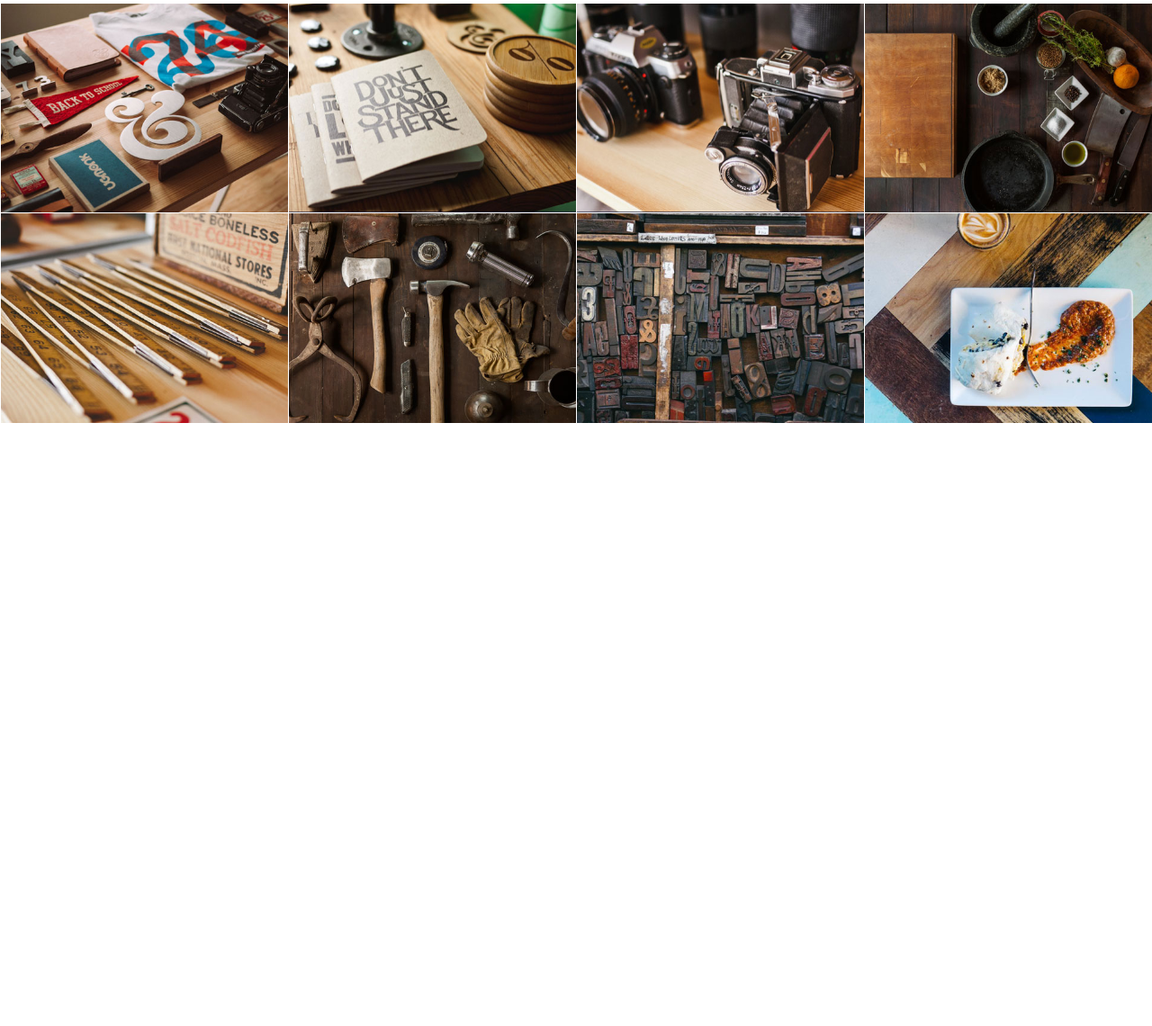
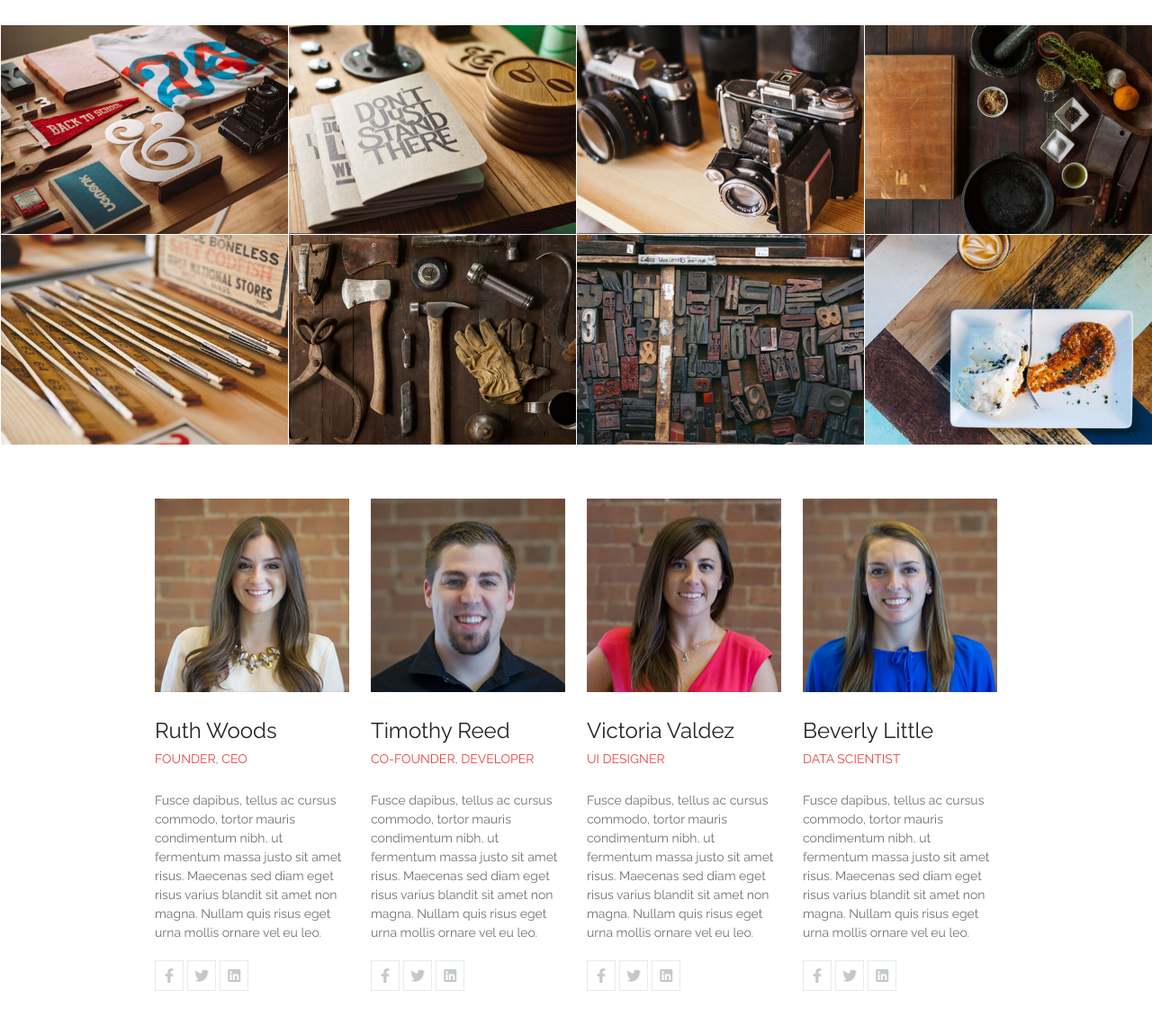
Before and after one commit to Sazzad-Saju/Job-Task-1-Designing, a plain HTML site: page index.html in a window 1280 px wide. Shown: the part 1312-2452 px from the top of the page at 90% size. Before the commit the page ends 1830 px from the top, so only its background shows below. Drawn offline with nearby package versions, Linux system fonts and the light colour scheme.

Commit message:
ADD: TeamSection Done

```diff
--- a/css/main.css
+++ b/css/main.css
@@ -116,11 +116,15 @@ nav hr {
     text-transform: uppercase;
 }
 
-.featureSec div div small {
+
+/* .featureSec div div small {
     color: #6c7279;
     font-size: 12px;
     font-family: 'Raleway';
-}
+} */
+
+
+/* replaced with description */
 
 
 /* work section design */
@@ -134,7 +138,7 @@ nav hr {
 .work-sec img {
     padding: 0.5px;
     opacity: 1;
-    backface-visibility: hidden;
+    /* backface-visibility: hidden; */
     transition: .5s ease;
 }
 
@@ -178,3 +182,61 @@ nav hr {
     font-weight: bold;
     margin-bottom: 5px;
 }
+
+
+/* team section */
+
+
+/* similar to futureSec */
+
+.teamSection {
+    margin-top: 60px;
+    margin-bottom: 60px;
+    margin-left: auto;
+    margin-right: auto;
+    /* display: flex; */
+    width: 75%;
+    justify-content: center;
+}
+
+.teamSection .fullname {
+    font-size: 24px;
+    font-family: 'Raleway';
+    font-weight: 500;
+    margin-top: 25px;
+    margin-bottom: 0px;
+}
+
+.title-sec {
+    color: #e84545;
+    font-size: 14px;
+    font-family: 'Raleway';
+    text-transform: uppercase;
+}
+
+.teamSection div div .description {
+    margin-top: 25px;
+}
+
+.description {
+    display: block;
+    color: #6c7279;
+    font-size: 14px;
+    font-family: 'Raleway';
+}
+
+.social-links {
+    margin-top: 25px;
+    color: #c5c9cc;
+}
+
+.social-links small i {
+    text-align: center;
+    width: 30px;
+}
+
+.social-links small {
+    font-size: 16px;
+    border: 1px solid #e7ebed;
+    padding: 5px 0 5px 0;
+}
--- a/index.html
+++ b/index.html
@@ -10,6 +10,8 @@
     <!-- font -->
     <link href='https://fonts.googleapis.com/css?family=Open Sans' rel='stylesheet'>
     <link href='https://fonts.googleapis.com/css?family=Raleway' rel='stylesheet'>
+    <!-- fontawesome -->
+    <link rel="stylesheet" href="https://cdnjs.cloudflare.com/ajax/libs/font-awesome/6.2.1/css/all.min.css" rel="stylesheet">
     <link rel="stylesheet" href="css/main.css">
     <link rel="shortcut icon" href="#">
 </head>
@@ -46,17 +48,17 @@
             <div class="col">
                 <img src="/img/icon1.png" alt="">
                 <strong>Easily Customised</strong>
-                <small>Cras justo odio, dapibus ac facilisis in, egestas eget quam. Nullam quis risus eget urna mollis ornare vel eu leo. Donec ullamcorper nulla non metus auctor fringilla.</small>
+                <small class="description">Cras justo odio, dapibus ac facilisis in, egestas eget quam. Nullam quis risus eget urna mollis ornare vel eu leo. Donec ullamcorper nulla non metus auctor fringilla.</small>
             </div>
             <div class="col">
                 <img src="/img/icon2.png" alt="">
                 <strong>Responsive Ready</strong>
-                <small>Cras justo odio, dapibus ac facilisis in, egestas eget quam. Nullam quis risus eget urna mollis ornare vel eu leo. Donec ullamcorper nulla non metus auctor fringilla.</small>
+                <small class="description">Cras justo odio, dapibus ac facilisis in, egestas eget quam. Nullam quis risus eget urna mollis ornare vel eu leo. Donec ullamcorper nulla non metus auctor fringilla.</small>
             </div>
             <div class="col">
                 <img src="/img/icon3.png" alt="">
                 <strong>Modern Design</strong>
-                <small>Cras justo odio, dapibus ac facilisis in, egestas eget quam. Nullam quis risus eget urna mollis ornare vel eu leo. Donec ullamcorper nulla non metus auctor fringilla.</small>
+                <small class="description">Cras justo odio, dapibus ac facilisis in, egestas eget quam. Nullam quis risus eget urna mollis ornare vel eu leo. Donec ullamcorper nulla non metus auctor fringilla.</small>
             </div>
         </div>
         <br><br><br>
@@ -64,17 +66,17 @@
             <div class="col">
                 <img src="/img/icon4.png" alt="">
                 <strong>Clean Code</strong>
-                <small>Cras justo odio, dapibus ac facilisis in, egestas eget quam. Nullam quis risus eget urna mollis ornare vel eu leo. Donec ullamcorper nulla non metus auctor fringilla.</small>
+                <small class="description">Cras justo odio, dapibus ac facilisis in, egestas eget quam. Nullam quis risus eget urna mollis ornare vel eu leo. Donec ullamcorper nulla non metus auctor fringilla.</small>
             </div>
             <div class="col">
                 <img src="/img/icon5.png" alt="">
                 <strong>Ready to Ship</strong>
-                <small>Cras justo odio, dapibus ac facilisis in, egestas eget quam. Nullam quis risus eget urna mollis ornare vel eu leo. Donec ullamcorper nulla non metus auctor fringilla.</small>
+                <small class="description">Cras justo odio, dapibus ac facilisis in, egestas eget quam. Nullam quis risus eget urna mollis ornare vel eu leo. Donec ullamcorper nulla non metus auctor fringilla.</small>
             </div>
             <div class="col">
                 <img src="/img/icon6.png" alt="">
                 <strong>Download for Free</strong>
-                <small>Cras justo odio, dapibus ac facilisis in, egestas eget quam. Nullam quis risus eget urna mollis ornare vel eu leo. Donec ullamcorper nulla non metus auctor fringilla.</small>
+                <small class="description">Cras justo odio, dapibus ac facilisis in, egestas eget quam. Nullam quis risus eget urna mollis ornare vel eu leo. Donec ullamcorper nulla non metus auctor fringilla.</small>
             </div>
         </div>
     </div>
@@ -157,6 +159,62 @@
             </div>
         </div>
     </div>
+    <div class="container teamSection">
+        <div class="row">
+            <div class="col-md-3">
+                <img src="/img/team 1.png" class="img-fluid" alt="">
+                <p class="fullname">Ruth Woods</p>
+                <small class="title-sec">Founder, CEO</small>
+                <small class="description">
+                    Fusce dapibus, tellus ac cursus commodo, tortor mauris condimentum nibh, ut fermentum massa justo sit amet risus. Maecenas sed diam eget risus varius blandit sit amet non magna. Nullam quis risus eget urna mollis ornare vel eu leo.
+                </small>
+                <div class="social-links">
+                    <small><i class="fa-brands fa-facebook-f"></i></small>
+                    <small><i class="fa-brands fa-twitter"></i></small>
+                    <small><i class="fa-brands fa-linkedin"></i></small>
+                </div>
+            </div>
+            <div class="col-md-3">
+                <img src="/img/team 2.png" class="img-fluid" alt="">
+                <p class="fullname">Timothy Reed</p>
+                <small class="title-sec">Co-Founder, Developer</small>
+                <small class="description">
+                    Fusce dapibus, tellus ac cursus commodo, tortor mauris condimentum nibh, ut fermentum massa justo sit amet risus. Maecenas sed diam eget risus varius blandit sit amet non magna. Nullam quis risus eget urna mollis ornare vel eu leo.
+                </small>
+                <div class="social-links">
+                    <small><i class="fa-brands fa-facebook-f"></i></small>
+                    <small><i class="fa-brands fa-twitter"></i></small>
+                    <small><i class="fa-brands fa-linkedin"></i></small>
+                </div>
+            </div>
+            <div class="col-md-3">
+                <img src="/img/team 3.png" class="img-fluid" alt="">
+                <p class="fullname">Victoria Valdez</p>
+                <small class="title-sec">UI Designer</small>
+                <small class="description">
+                    Fusce dapibus, tellus ac cursus commodo, tortor mauris condimentum nibh, ut fermentum massa justo sit amet risus. Maecenas sed diam eget risus varius blandit sit amet non magna. Nullam quis risus eget urna mollis ornare vel eu leo.
+                </small>
+                <div class="social-links">
+                    <small><i class="fa-brands fa-facebook-f"></i></small>
+                    <small><i class="fa-brands fa-twitter"></i></small>
+                    <small><i class="fa-brands fa-linkedin"></i></small>
+                </div>
+            </div>
+            <div class="col-md-3">
+                <img src="/img/team 4.png" class="img-fluid" alt="">
+                <p class="fullname">Beverly Little</p>
+                <small class="title-sec">Data Scientist</small>
+                <small class="description">
+                    Fusce dapibus, tellus ac cursus commodo, tortor mauris condimentum nibh, ut fermentum massa justo sit amet risus. Maecenas sed diam eget risus varius blandit sit amet non magna. Nullam quis risus eget urna mollis ornare vel eu leo.
+                </small>
+                <div class="social-links">
+                    <small><i class="fa-brands fa-facebook-f"></i></small>
+                    <small><i class="fa-brands fa-twitter"></i></small>
+                    <small><i class="fa-brands fa-linkedin"></i></small>
+                </div>
+            </div>
+        </div>
+    </div>
     <br> <br>
     <!-- bootstrap js cdn -->
     <script src="https://cdn.jsdelivr.net/npm/bootstrap@5.0.2/dist/js/bootstrap.bundle.min.js" integrity="sha384-MrcW6ZMFYlzcLA8Nl+NtUVF0sA7MsXsP1UyJoMp4YLEuNSfAP+JcXn/tWtIaxVXM" crossorigin="anonymous"></script>
```
Also changed, not shown: img/team 1.png (added), img/team 2.png (added), img/team 3.png (added), img/team 4.png (added).
